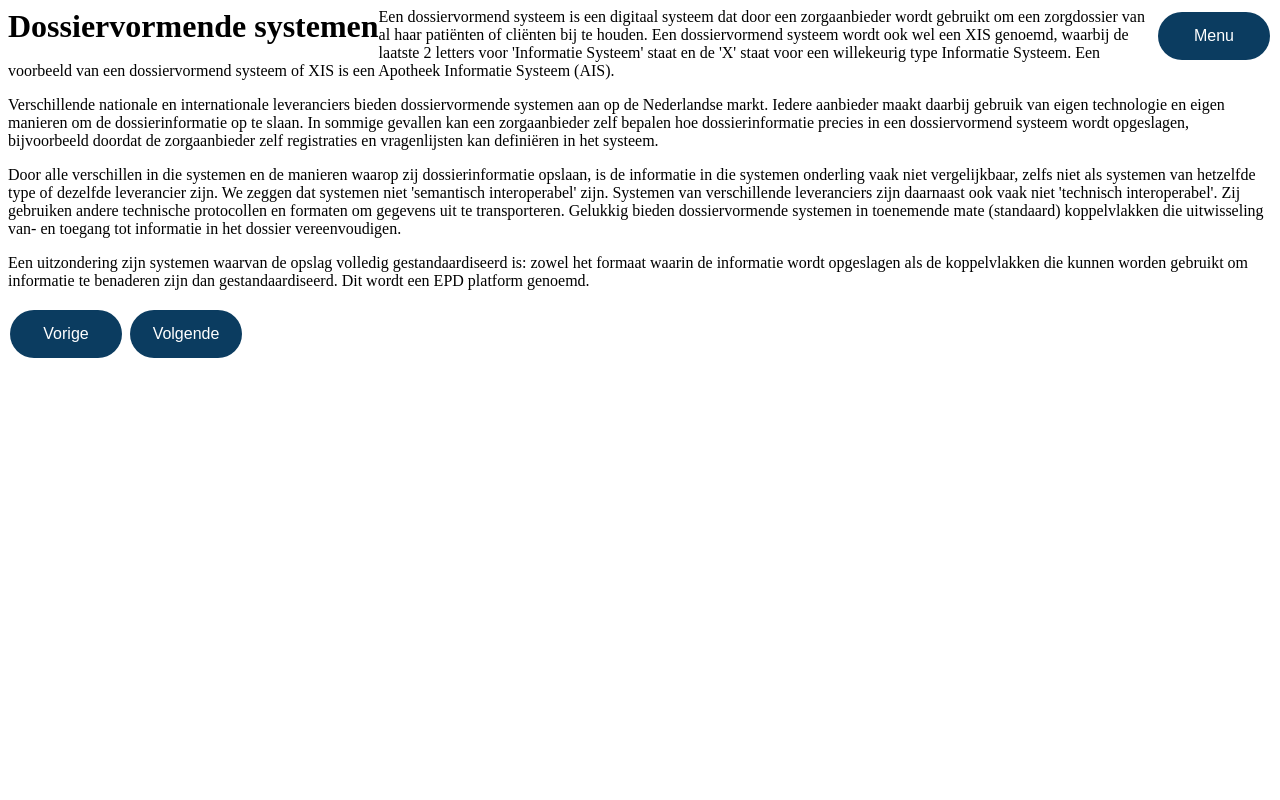
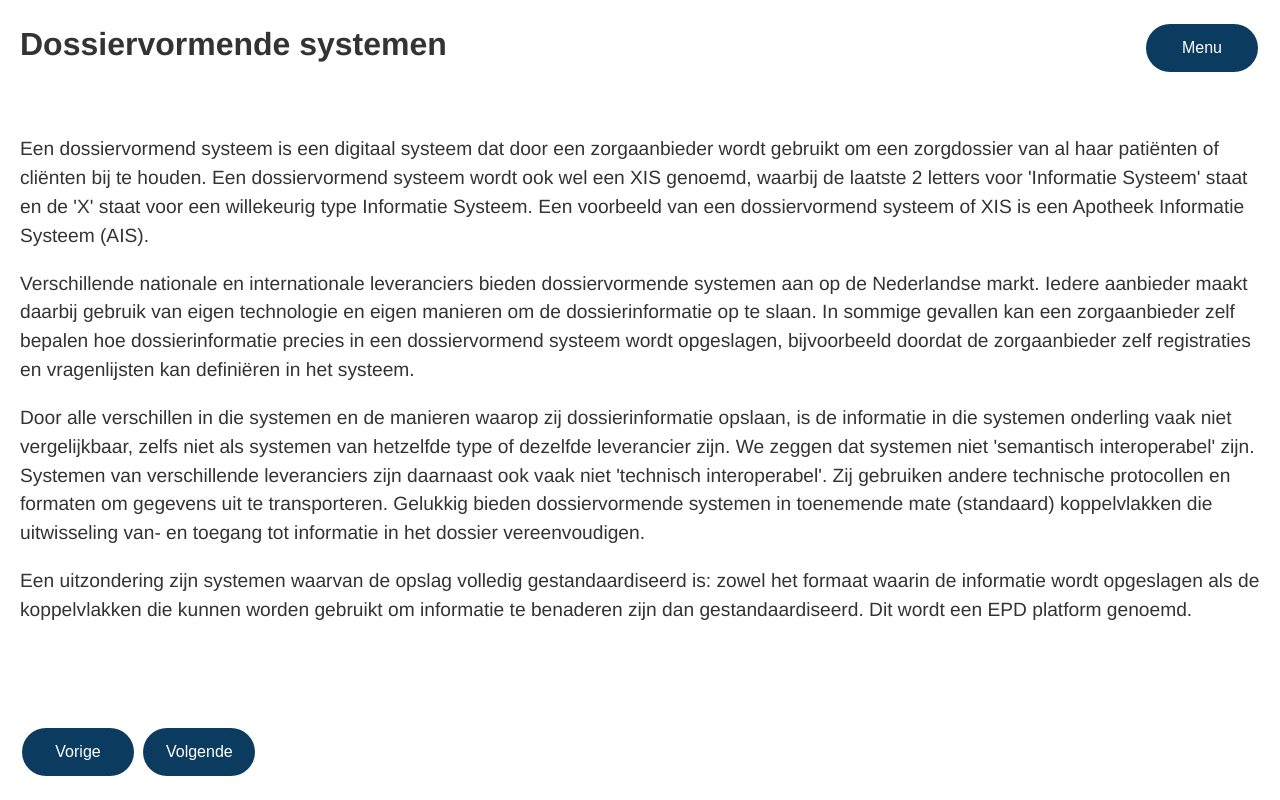
Before and after one commit to rjpnienhuis/mhi-dcmenu, a plain HTML site: page dossiervormende-systemen.html in a window 1280 px wide. Drawn offline with Linux system fonts and the light colour scheme.

Commit message:
Update dossiervormende-systemen.html

```diff
--- a/dossiervormende-systemen.html
+++ b/dossiervormende-systemen.html
@@ -1,33 +1,31 @@
-<html>
+<!doctype html>
+<html lang="en">
+
 <head>
     <meta charset="utf-8">
     <meta name="viewport" content="width=device-width, initial-scale=1.0">
     <meta name="author" content="Melius Health Informatics">
-        <title>Medicatie management</title>
+    <title> Dossiervormende systemen</title>
     <link rel="stylesheet" href="style/hmi-menu.css">
-        <link rel="stylesheet" href="style/layout1.css">
+    <link rel="stylesheet" href="style/simple_layout.css">
     <link rel="icon" href="Images/favicon.png">
 </head>
+
 <body>
-      <header>
-        <div>
-                <h1 style="float:left"> Dossiervormende systemen </h1>
-                <a href="menu.html">
-                    <button class="navbutton" style="float:right">Menu</button>
-                </a>
+    <section>
+        <div class="wrapper">
+            <header class="page-header"><a href="menu.html">
+                <button class="navbutton" style="float: right;">Menu</button>
+              </a><h1 style="float:left"> Dossiervormende systemen</h1></header>
+            <main class="page-body">
+                <p>Een dossiervormend systeem is een digitaal systeem dat door een zorgaanbieder wordt gebruikt om een zorgdossier van al haar patiënten of cliënten bij te houden. Een dossiervormend systeem wordt ook wel een XIS genoemd, waarbij de laatste 2 letters voor 'Informatie Systeem' staat en de 'X' staat voor een willekeurig type Informatie Systeem. Een voorbeeld van een dossiervormend systeem of XIS is een Apotheek Informatie Systeem (AIS).</p>
+                <p>Verschillende nationale en internationale leveranciers bieden dossiervormende systemen aan op de Nederlandse markt. Iedere aanbieder maakt daarbij gebruik van eigen technologie en eigen manieren om de dossierinformatie op te slaan. In sommige gevallen kan een zorgaanbieder zelf bepalen hoe dossierinformatie precies in een dossiervormend systeem wordt opgeslagen, bijvoorbeeld doordat de zorgaanbieder zelf registraties en vragenlijsten kan definiëren in het systeem. </p>
+                <p>Door alle verschillen in die systemen en de manieren waarop zij dossierinformatie opslaan, is de informatie in die systemen onderling vaak niet vergelijkbaar, zelfs niet als systemen van hetzelfde type of dezelfde leverancier zijn. We zeggen dat systemen niet 'semantisch interoperabel' zijn. Systemen van verschillende leveranciers zijn daarnaast ook vaak niet 'technisch interoperabel'. Zij gebruiken andere technische protocollen en formaten om gegevens uit te transporteren. Gelukkig bieden dossiervormende systemen in toenemende mate (standaard) koppelvlakken die uitwisseling van- en toegang tot informatie in het dossier vereenvoudigen. </p>
+                <p>Een uitzondering zijn systemen waarvan de opslag volledig gestandaardiseerd is: zowel het formaat waarin de informatie wordt opgeslagen als de koppelvlakken die kunnen worden gebruikt om informatie te benaderen zijn dan gestandaardiseerd. Dit wordt een EPD platform genoemd. </p>
+            </main>
+            <footer class="page-footer"><button onclick="javascript:history.go(-1)" class="navbutton">Vorige</button>
+                <button class="navbutton">Volgende </button> </footer-left></footer>
         </div>
-      </header>
-    <article id="mainArticle">
-<p>Een dossiervormend systeem is een digitaal systeem dat door een zorgaanbieder wordt gebruikt om een zorgdossier van al haar patiënten of cliënten bij te houden. Een dossiervormend systeem wordt ook wel een XIS genoemd, waarbij de laatste 2 letters voor 'Informatie Systeem' staat en de 'X' staat voor een willekeurig type Informatie Systeem. Een voorbeeld van een dossiervormend systeem of XIS is een Apotheek Informatie Systeem (AIS).</p>
-
-<p>Verschillende nationale en internationale leveranciers bieden dossiervormende systemen aan op de Nederlandse markt. Iedere aanbieder maakt daarbij gebruik van eigen technologie en eigen manieren om de dossierinformatie op te slaan. In sommige gevallen kan een zorgaanbieder zelf bepalen hoe dossierinformatie precies in een dossiervormend systeem wordt opgeslagen, bijvoorbeeld doordat de zorgaanbieder zelf registraties en vragenlijsten kan definiëren in het systeem. </p>
-
-<p>Door alle verschillen in die systemen en de manieren waarop zij dossierinformatie opslaan, is de informatie in die systemen onderling vaak niet vergelijkbaar, zelfs niet als systemen van hetzelfde type of dezelfde leverancier zijn. We zeggen dat systemen niet 'semantisch interoperabel' zijn. Systemen van verschillende leveranciers zijn daarnaast ook vaak niet 'technisch interoperabel'. Zij gebruiken andere technische protocollen en formaten om gegevens uit te transporteren. Gelukkig bieden dossiervormende systemen in toenemende mate (standaard) koppelvlakken die uitwisseling van- en toegang tot informatie in het dossier vereenvoudigen. </p>
-
-        <p>Een uitzondering zijn systemen waarvan de opslag volledig gestandaardiseerd is: zowel het formaat waarin de informatie wordt opgeslagen als de koppelvlakken die kunnen worden gebruikt om informatie te benaderen zijn dan gestandaardiseerd. Dit wordt een EPD platform genoemd. </p>
-    </article>
-    <footer id="pageFooter">
-        <button onclick="javascript:history.go(-1)" class="navbutton">Vorige</button>
-        <button class="navbutton">Volgende </button> </footer>
+    </section>
 </body>
 </html>
```
Lines whose indentation alone changed are shown as unchanged.
